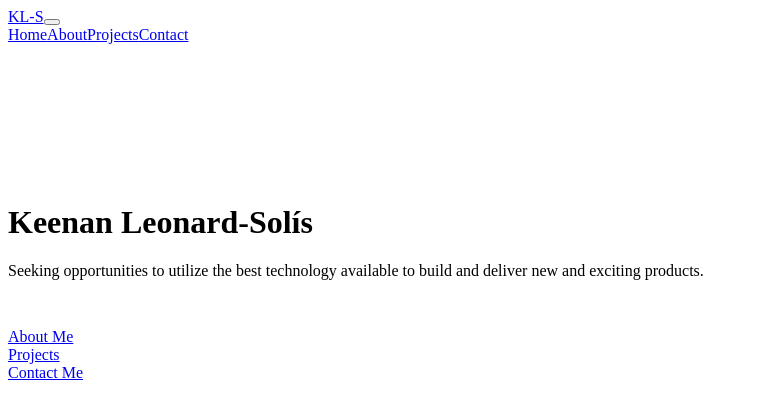
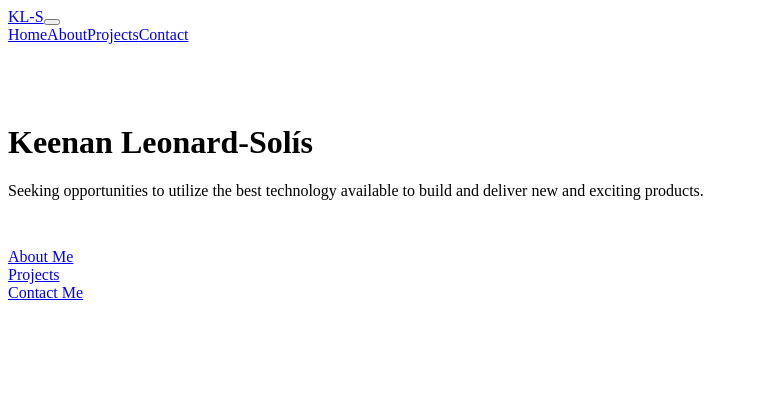
Before and after one commit to kls-89/kls-portfolio, a Next.js app: page / in a window 1280 px wide. Shown: the top 416 px of the page, without its empty margins (0-758 px from the left). Built offline with nearby package versions, Linux system fonts and the light colour scheme.

Commit message:
Adjust vh on index and contact for better mobile layout.

```diff
--- a/pages/contact.js
+++ b/pages/contact.js
@@ -5,7 +5,7 @@ import { faGithub, faLinkedin } from '@fortawesome/free-brands-svg-icons';
 const Contact = () => {
   return (
     <Layout>
-      <div style={{ marginTop: '20vh' }}>
+      <div style={{ marginTop: '5vh' }}>
         <h1>Let's Connect</h1>
         <p className="lead">
           If you think I'd be a good fit for your company, please let me know!
--- a/pages/index.js
+++ b/pages/index.js
@@ -27,7 +27,7 @@ export default function Home() {
       </Head>
 
       <Layout>
-        <div style={{ marginTop: '20vh' }}>
+        <div style={{ marginTop: '10vh' }}>
           <h1 className="important">Keenan Leonard-Solís</h1>
           <p className="lead">
             Seeking opportunities to utilize the best technology available to
```
